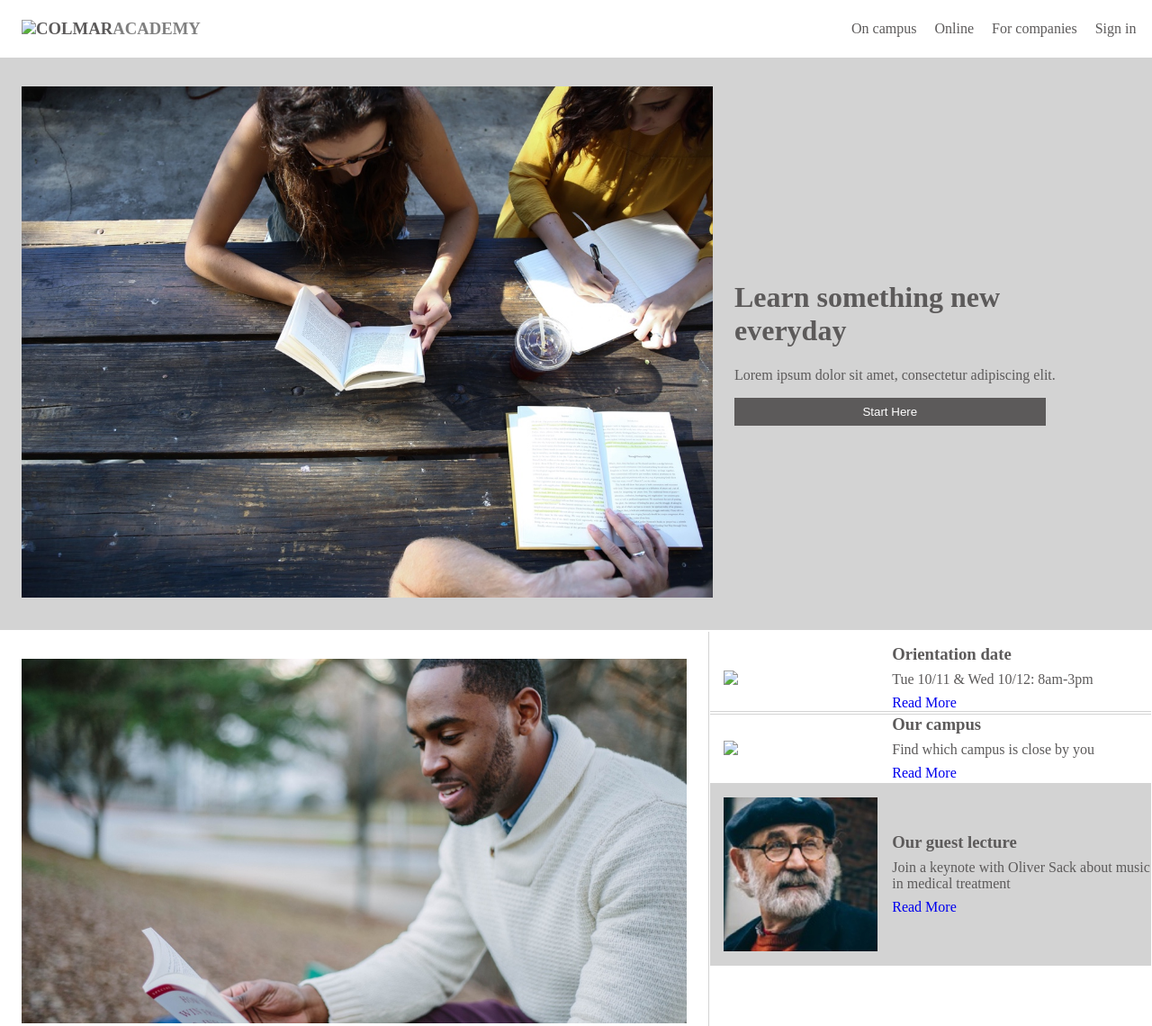
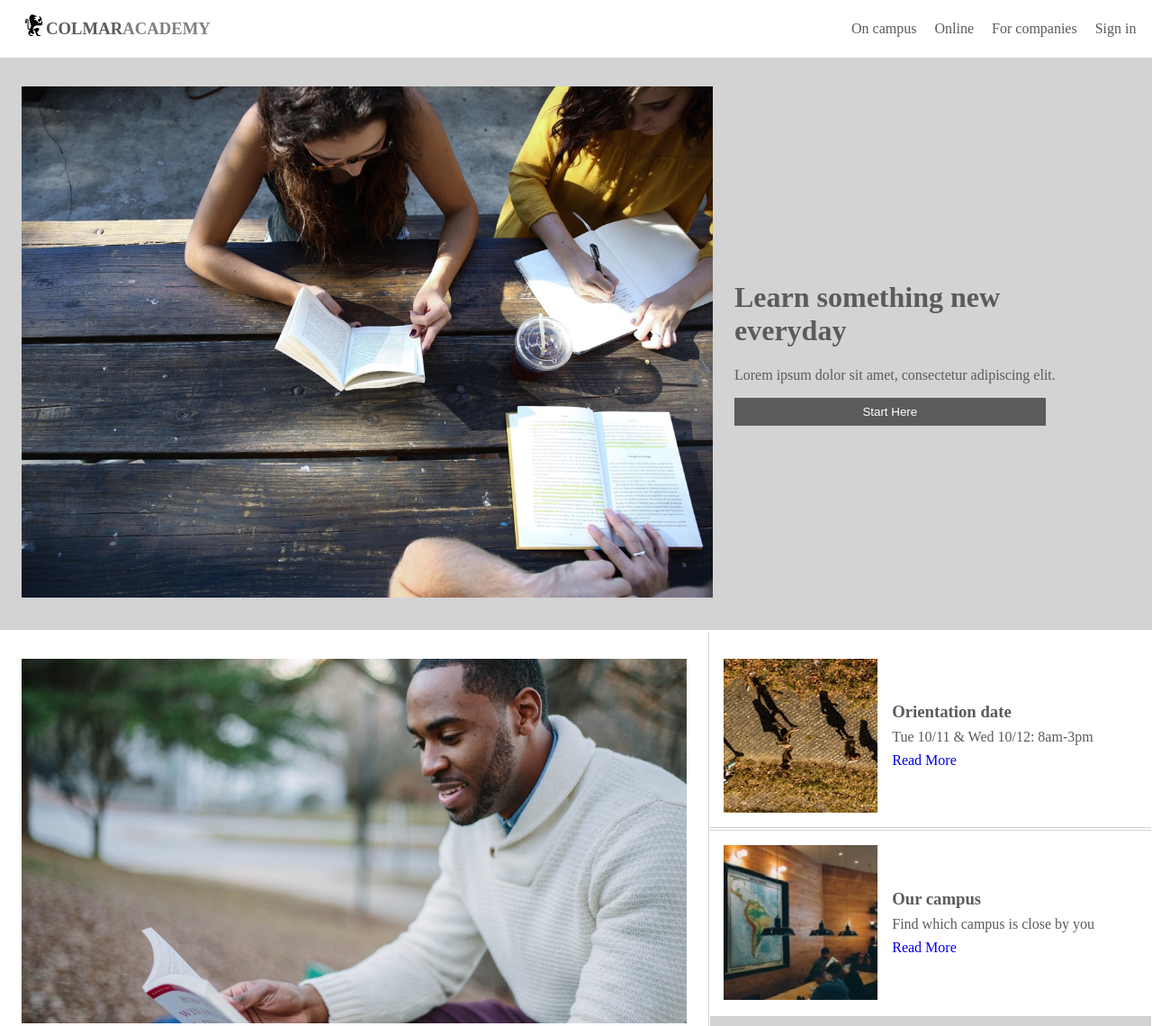
Before and after one commit to peggless/acadmey, a plain HTML site: page index.html in a window 1280 px wide. Shown: the top 1140 px of the page at 90% size. Drawn offline with Linux system fonts and the light colour scheme; files that its build step writes are made by us from their sources.

Commit message:
Update index.html

```diff
--- a/index.html
+++ b/index.html
@@ -2,18 +2,18 @@
 <html>
     <head>
         <title>Colmar Acadamy</title>
-        <link href="../capstone_colmar_assets/css/styles.css" rel="stylesheet" type="text/css">
+        <link href="css/styles.css" rel="stylesheet" type="text/css">
         <meta name="viewport" content="width=device-width, initial-scale=1">
     </head>
     <body>
         <header>
             <div class="logo">
-                <img src="../capstone_colmar_assets/images/ic-logo.svg">
+                <img src="images/ic-logo.svg">
             </div>
             <div class="colmar">
                 <h3>COLMAR<span class="academy">ACADEMY</span></h3>
             <nav class="nav">
-                <img src="../capstone_colmar_assets/images/ic-logo.svg">
+                <img src="images/ic-logo.svg">
                 <a class="text" href="#">On campus</a>
                 <a class="pic" href="#"><img src="images/ic-on-campus.svg"></a>
                 <a class="text" href="#">Online</a>
@@ -55,8 +55,8 @@
             </div>
             <div class="informationcontainer">
                 <div class="orientation">
-                    <img class="text" src="../capstone_colmar_assets/images/information-orientation.jpg">
-                    <img class="pic" src="../capstone_colmar_assets/images/information-orientation-mobile.jpg">
+                    <img class="text" src="images/information-orientation.jpg">
+                    <img class="pic" src="images/information-orientation-mobile.jpg">
                     <div id="discription">
                         <h3>Orientation date</h3>
                         <p>Tue 10/11 & Wed 10/12: 8am-3pm</p>
@@ -64,7 +64,7 @@
                     </div>
                 </div>
                 <div class="campus">
-                    <img class="text" src="../capstone_colmar_assets/images/information-campus.jpg">
+                    <img class="text" src="images/information-campus.jpg">
                     <img class="pic" src="images/information-campus-mobile.jpg">
                     <div id="discription">
                         <h3>Our campus</h3>
```
